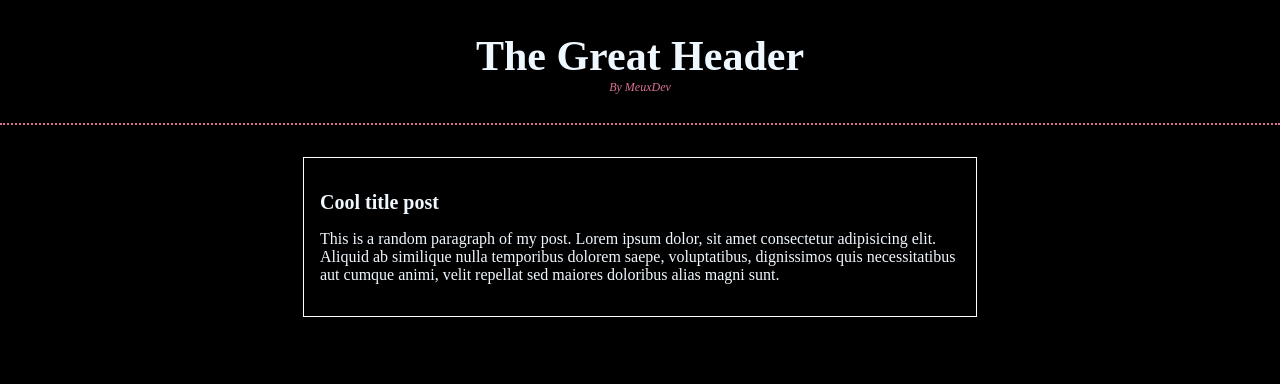
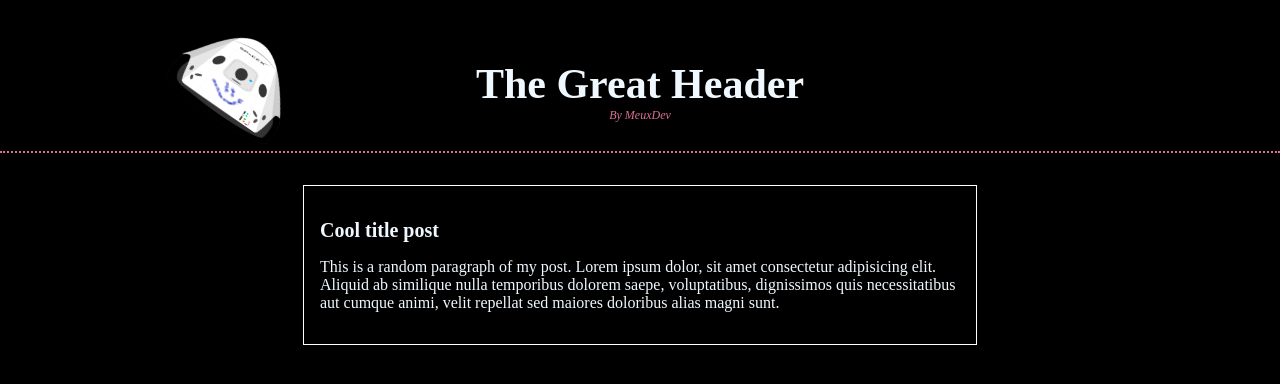
Before and after one commit to meuxdev/hyper-blog, a plain HTML site: page static-html/blogpost.html in a window 1280 px wide. Drawn offline with Linux system fonts and the light colour scheme.

Commit message:
Changes on the commit: [add] Logo for the header [mod] styles for the header [add] Image logo

```diff
--- a/css/styles.css
+++ b/css/styles.css
@@ -24,7 +24,24 @@ body {
 
 #header {
     border-bottom: 2px dotted palevioletred;
-    margin: 2rem 0;
+    display: flex;
+    align-content: center;
+    justify-content: space-between;
+    width: 100%;
+    margin: 2rem auto;
+}
+
+#header img {
+    width: 12%;
+    height: 12%;
+    left: 10rem;
+    position: fixed;
+    transform: rotate(35deg);
+
+}
+
+#header h1 {
+    width: 100%;
 }
 
 #header h1 {
--- a/static-html/blogpost.html
+++ b/static-html/blogpost.html
@@ -11,6 +11,7 @@
 
     <header id="header">
         <h1>The Great Header <span class="header__extra">By MeuxDev</span></h1>
+        <img src="../static-img/dragon.png" alt="dragon-capsule" width="100px"/>
     </header>
 
     <div id="container">
```
Also changed, not shown: 1 other file.
